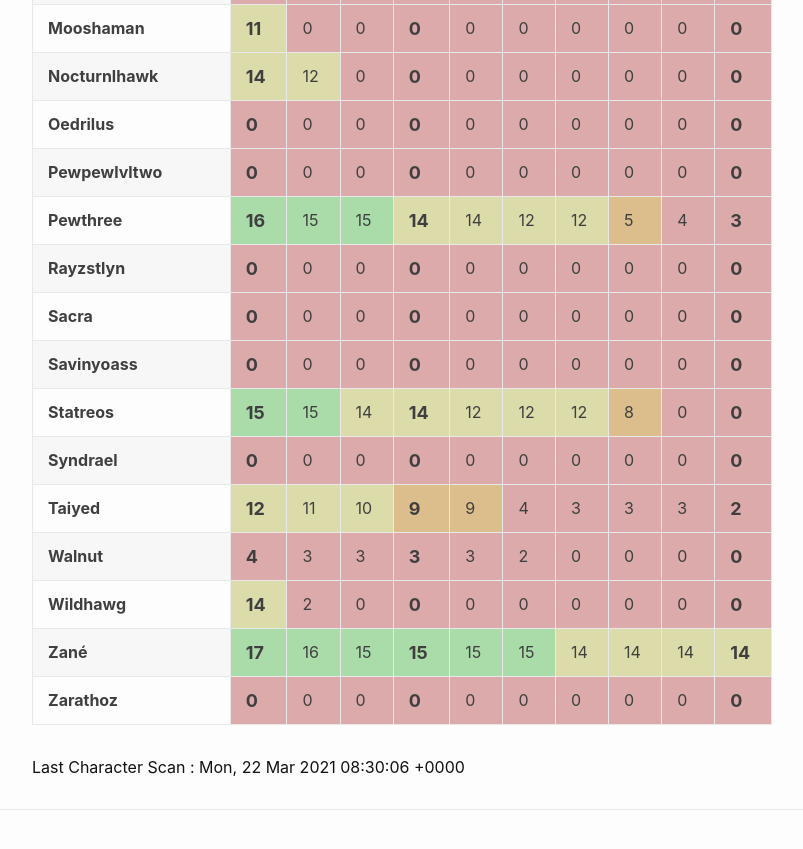
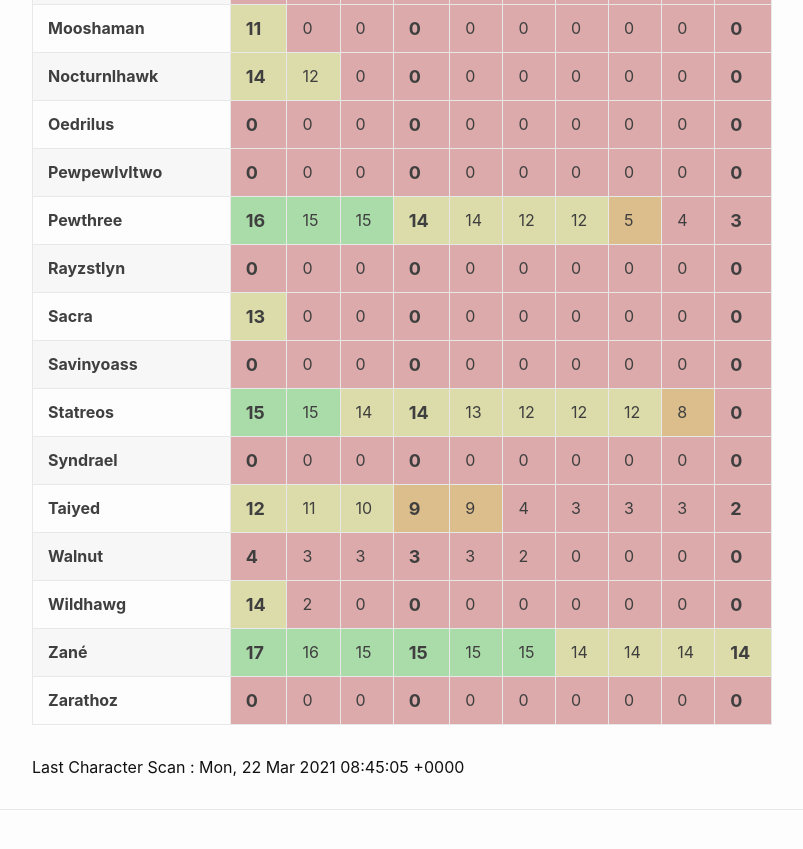
Before and after one commit to eldertribunal/keystonetracker, a Jekyll site: the page built from weekly.md, in a window 1280 px wide and 900 px high, scrolled down 1294 px. Shown: the top 849 px of the window, without its empty margins (126-929 px from the left). Built offline with Jekyll 4.4.1, drawn with Linux system fonts in a browser that asks for light colours.

Commit message:
auto scan Mon Mar 22 08:45:50 UTC 2021

```diff
--- a/_data/scanned.json
+++ b/_data/scanned.json
@@ -1,3 +1,3 @@
 {
-  "timestamp": 1616401806
+  "timestamp": 1616402705
 }
--- a/_data/weekly.json
+++ b/_data/weekly.json
@@ -167,7 +167,7 @@
   {
     "name": "Sacra",
     "dungeons": [
-      0,
+      13,
       0,
       0,
       0,
@@ -516,11 +516,11 @@
       15,
       14,
       14,
+      13,
       12,
       12,
       12,
       8,
-      0,
       0
     ]
   }
```
